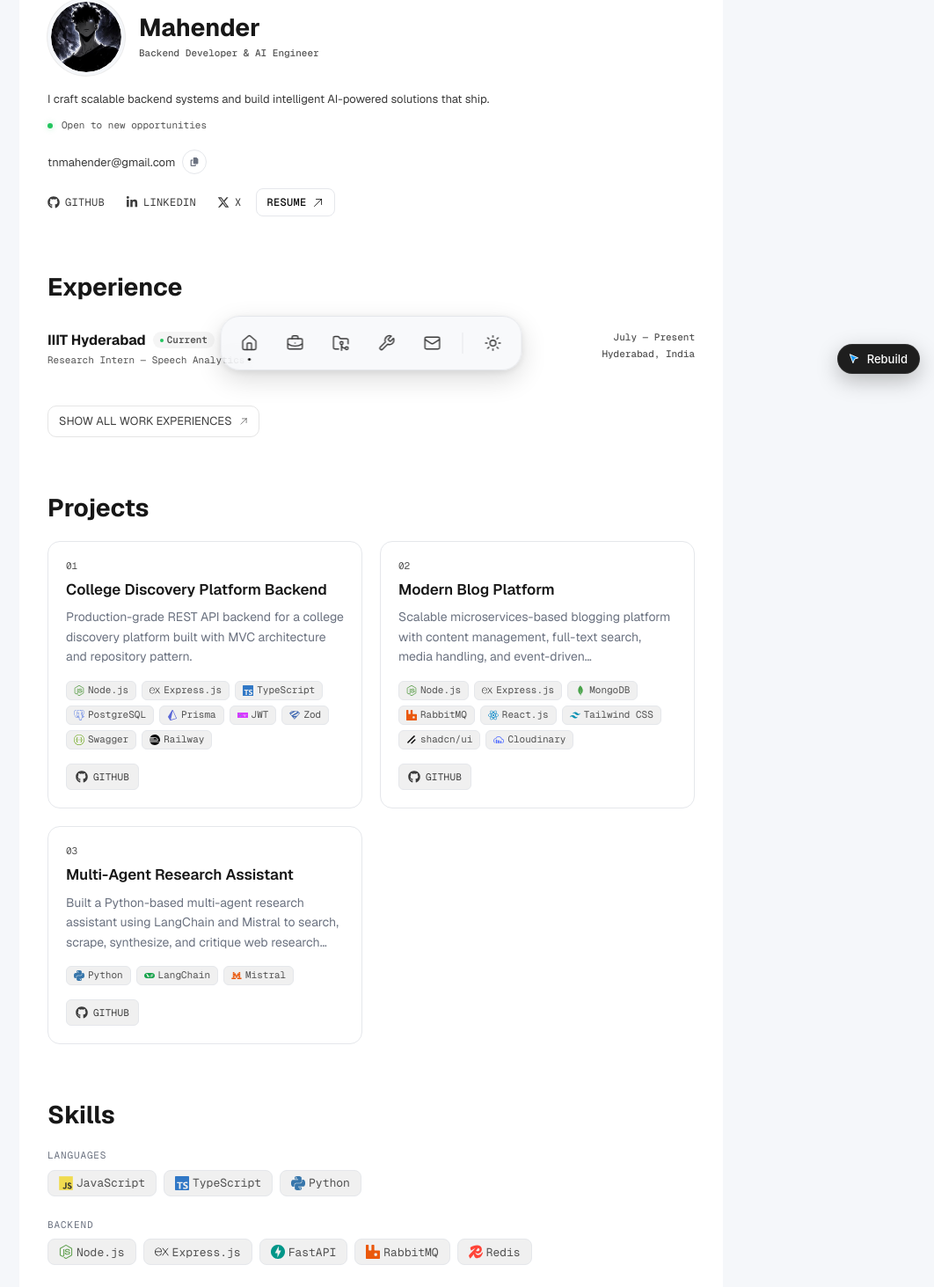
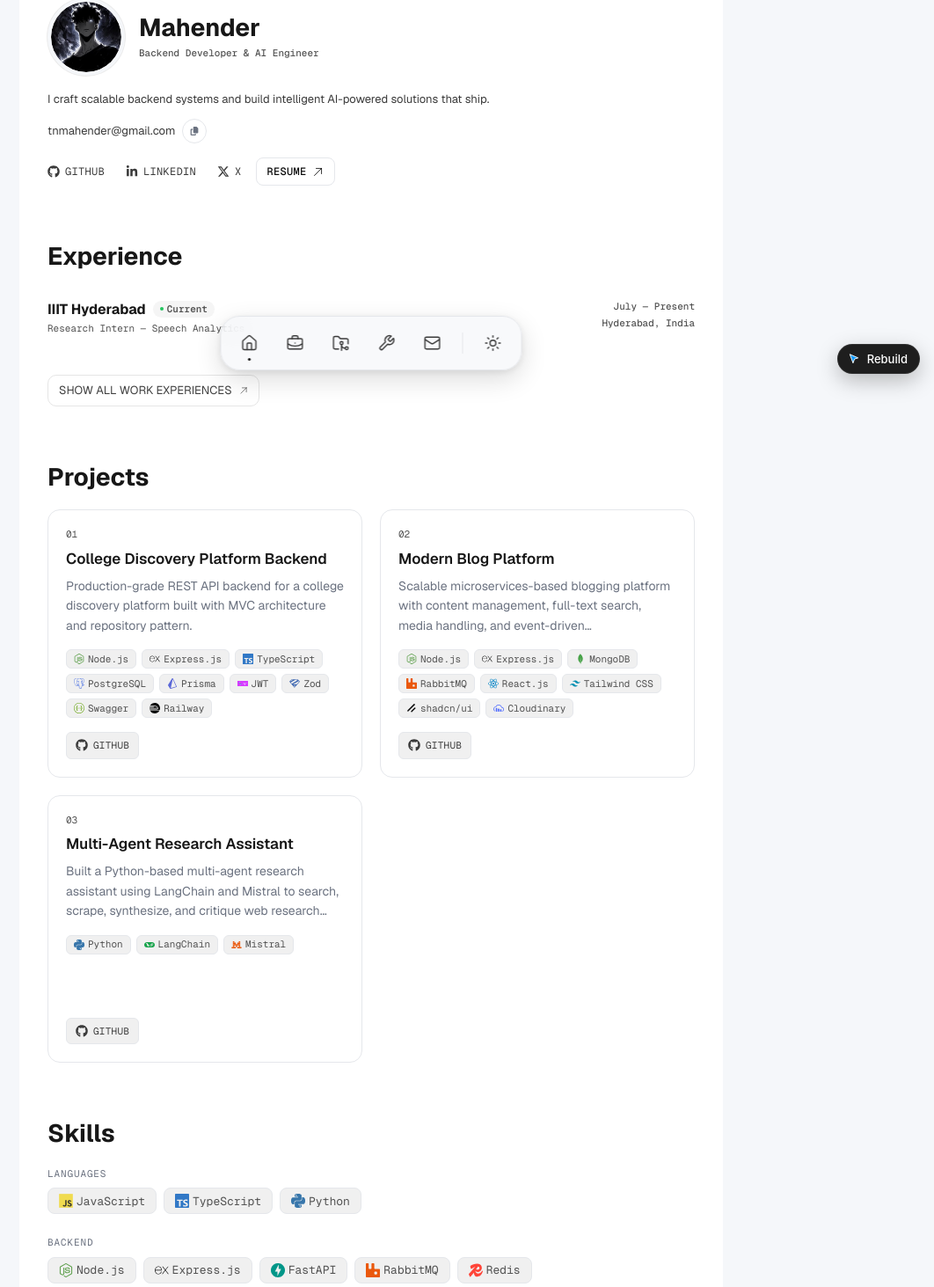
Before and after one commit to Mahender069/Portfolio, a React (Vite) app: page / in a window 1280 px wide. Shown: the part 359-1822 px from the top of the page at 88% size, without its empty margins (218-1280 px from the left). Built offline with nearby package versions, Linux system fonts and the light colour scheme.

Commit message:
removed tagline

```diff
--- a/src/constants/portfolio.js
+++ b/src/constants/portfolio.js
@@ -3,7 +3,6 @@ export const profile = {
   initials: 'M',
   image: '/profile.jpg',
   subtitle: 'Backend Developer & AI Engineer',
-  status: { label: 'Open to new opportunities', online: true },
   tagline:
     'I craft scalable backend systems and build intelligent AI-powered solutions that ship.',
   email: 'tnmahender@gmail.com',
--- a/src/index.css
+++ b/src/index.css
@@ -154,21 +154,8 @@ body {
     40% { transform: translateY(-4px); }
     100% { transform: translateY(0); }
   }
-  @keyframes status-pulse {
-    0%, 100% {
-      box-shadow:
-        0 0 0 0 color-mix(in srgb, var(--online) 40%, transparent),
-        0 0 6px color-mix(in srgb, var(--online) 35%, transparent);
-    }
-    50% {
-      box-shadow:
-        0 0 0 4px color-mix(in srgb, var(--online) 0%, transparent),
-        0 0 10px color-mix(in srgb, var(--online) 55%, transparent);
-    }
-  }
   .animate-fade-up { animation: fade-up 0.6s ease-out forwards; }
   .animate-bounce-once { animation: bounce-once 0.5s ease-in-out 1; }
-  .animate-status-pulse { animation: status-pulse 2s ease-in-out infinite; }
   .stagger-1 { animation-delay: 0.1s; }
   .stagger-2 { animation-delay: 0.2s; }
   .stagger-3 { animation-delay: 0.3s; }
@@ -314,10 +301,6 @@ html.theme-vt *::after {
     animation-iteration-count: 1 !important;
     transition-duration: 0.01ms !important;
   }
-  .animate-status-pulse {
-    animation: none;
-    box-shadow: none;
-  }
   .project-card:hover {
     transform: none;
   }
--- a/src/sections/Contact.jsx
+++ b/src/sections/Contact.jsx
@@ -49,7 +49,7 @@ export default function Contact() {
         Contact
       </h2>
       <p className="mt-4 max-w-xl font-sans text-body text-[var(--foreground-secondary)]">
-        {profile.status.label}. Let&apos;s Build Something Together.
+        Let&apos;s Build Something Together.
       </p>
 
       <div className="mt-5 flex flex-wrap items-center gap-2">
--- a/src/sections/Hero.jsx
+++ b/src/sections/Hero.jsx
@@ -111,17 +111,7 @@ export default function Hero() {
         {profile.tagline}
       </p>
 
-      <div className="mt-3 flex items-center gap-2 font-mono text-meta text-metadata sm:gap-2.5">
-        <span
-          aria-hidden="true"
-          className={`h-1.5 w-1.5 rounded-full ${
-            profile.status.online ? 'animate-status-pulse bg-[var(--online)]' : 'bg-neutral-600'
-          }`}
-        />
-        <span>{profile.status.label}</span>
-      </div>
-
-      <div className="mt-5 flex flex-wrap items-center gap-2">
+      <div className="mt-3 flex flex-wrap items-center gap-2">
         <a
           href={`mailto:${profile.email}`}
           className="font-sans text-body text-[var(--foreground-secondary)] underline-offset-4 hover:text-[var(--foreground)] hover:underline"
--- a/src/sections/Projects.jsx
+++ b/src/sections/Projects.jsx
@@ -12,7 +12,7 @@ export default function Projects() {
       <h2 id="projects-heading" className="font-sans text-title font-bold text-neutral-900">
         Projects
       </h2>
-      <div className="mt-5 grid grid-cols-1 gap-4 md:grid-cols-2 md:gap-5">
+      <div className="mt-5 grid auto-rows-fr grid-cols-1 gap-4 md:grid-cols-2 md:gap-5">
         {projects.map((p) => (
           <article
             key={p.id}
```
